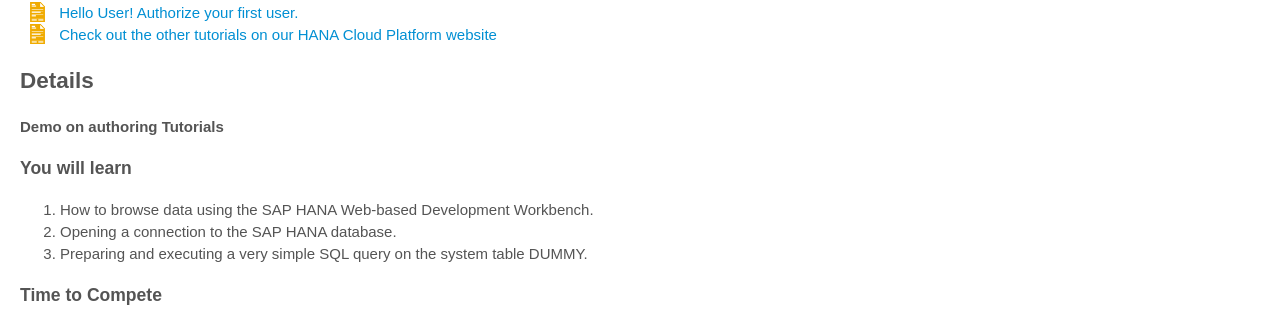
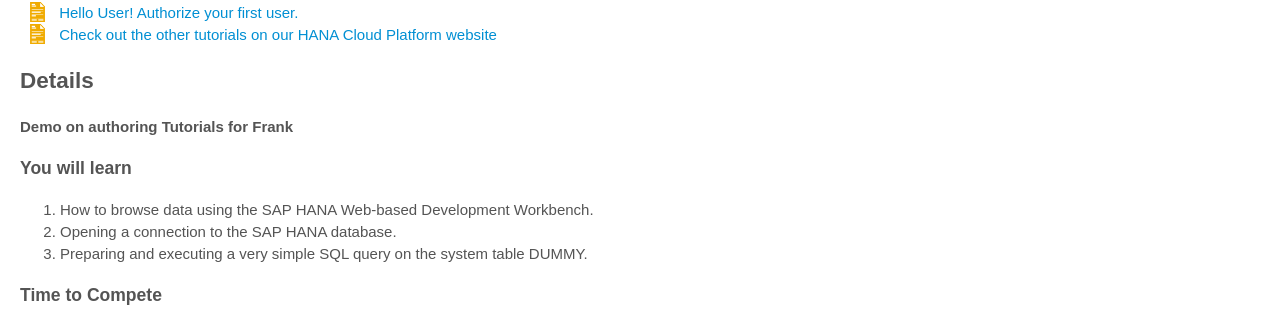
Before and after one commit to testorgiz/poc-tutorials, a Jekyll site: the page built from tutorials/hana-data-access-and-authorizations.md, in a window 1280 px wide. Shown: the part 538-849 px from the top of the page. Built offline with Jekyll 4.4.1, drawn with Linux system fonts in a browser that asks for light colours; some web fonts are replaced; comment, search, counter and statistics services are not loaded.

```diff
--- a/_includes/disqus.html
+++ b/_includes/disqus.html
@@ -1,7 +1,7 @@
 <div id="disqus_thread"></div>
 <script type="text/javascript">
     /* * * CONFIGURATION VARIABLES: EDIT BEFORE PASTING INTO YOUR WEBPAGE * * */
-    var disqus_shortname = 'andersonvom'; // required: replace example with your forum shortname
+    var disqus_shortname = 'tutorialspoc'; // required: replace example with your forum shortname
     /* * * DON'T EDIT BELOW THIS LINE * * */
     (function() {
         var dsq = document.createElement('script'); dsq.type = 'text/javascript'; dsq.async = true;
--- a/tutorials/hana-data-access-and-authorizations.md
+++ b/tutorials/hana-data-access-and-authorizations.md
@@ -32,7 +32,7 @@ Follow our other tutorials on the HANA Cloud Platform website
 
 ## Details
 
-**Demo on authoring Tutorials**
+**Demo on authoring Tutorials for Frank**
 
 ### You will learn
 
```
